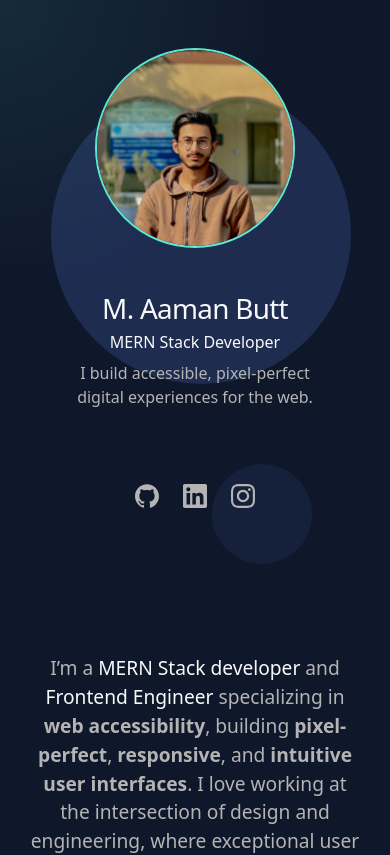
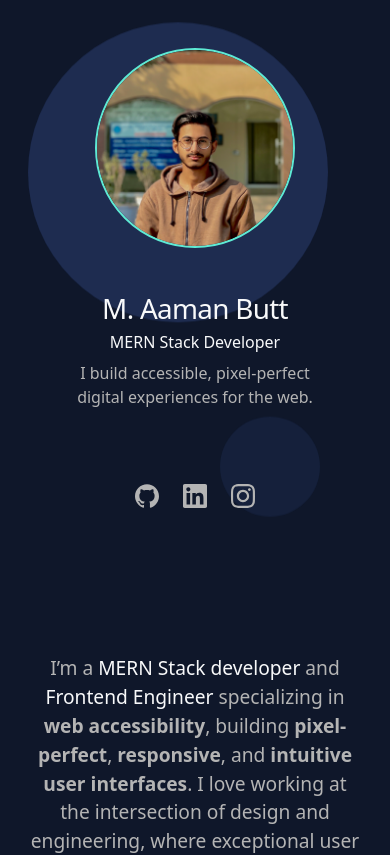
Before and after one commit to muhammadaamanbutt-commits/Portfolio, a React (Vite) app: page / in a window 390 px wide. Shown: the top 855 px of the page. Built offline with nearby package versions, Linux system fonts and the light colour scheme.

Commit message:
feat: enhance mouse spotlight effect and add responsive design; refactor styles and remove unused components

```diff
--- a/src/App.jsx
+++ b/src/App.jsx
@@ -8,8 +8,6 @@ import 'bootstrap/dist/css/bootstrap.min.css';
 import 'aos/dist/aos.css';
 import AOS from 'aos';
 AOS.init();
-
-
 
 
 const App = () => {
--- a/src/components/BackgroundEffects.jsx
+++ b/src/components/BackgroundEffects.jsx
@@ -4,6 +4,10 @@ import '../css/style.css';
 
 const BackgroundEffects = () => {
     useEffect(() => {
+        const isMobile = window.matchMedia('(max-width: 1024)').matches;
+
+        if (isMobile) return; // 👈 animation hi skip
+
         const handleMouseMove = (e) => {
             const x = (window.innerWidth / 2 - e.clientX) / 10;
             const y = (window.innerHeight / 2 - e.clientY) / 10;
@@ -12,10 +16,19 @@ const BackgroundEffects = () => {
             const card2 = document.getElementById('myCard2');
 
             if (card) {
-                card.style.transform = `translateX(${x}px) translateY(${y}px) rotateX(${-y * 0.05}deg) rotateY(${x * 0.05}deg)`;
+                card.style.transform = `
+        translate(${x}px, ${y}px)
+        rotateX(${-y * 0.05}deg)
+        rotateY(${x * 0.05}deg)
+      `;
             }
+
             if (card2) {
-                card2.style.transform = `translateX(${-x * 0.8}px) translateY(${-y * 0.8}px) rotateX(${y * 0.1}deg) rotateY(${-x * 0.1}deg)`;
+                card2.style.transform = `
+        translate(${-x * 0.8}px, ${-y * 0.8}px)
+        rotateX(${y * 0.1}deg)
+        rotateY(${-x * 0.1}deg)
+      `;
             }
         };
 
--- a/src/components/ExperienceCard.jsx
+++ b/src/components/ExperienceCard.jsx
@@ -1,12 +1,7 @@
 import React from 'react';
-import TechStack from './TechStack';
 import '../css/style.css';
 
-const resumeSkills = [
-    "HTML & CSS", "Bootstrap", "Tailwind", "JavaScript",
-    "TypeScript", "MongoDB", "Express.js", "React",
-    "React Native", "Next.js", "Node.js"
-];
+
 
 const ExperienceCard = ({ date, title, subtitle, description, skills }) => (
     <>
--- a/src/components/MouseSpotlight.jsx
+++ b/src/components/MouseSpotlight.jsx
@@ -12,19 +12,23 @@ const MouseSpotlight = () => {
         return () => window.removeEventListener('mousemove', handleMouseMove);
     }, []);
 
-    const spotlightStyle = {
-        position: 'fixed',
-        top: 0,
-        left: 0,
-        width: '100vw',
-        height: '100vh',
-        pointerEvents: 'none',
-        zIndex: 1,
-        background: `radial-gradient(100px at ${position.x}px ${position.y}px, #42b7a621, transparent 300%)`,
-        transition: 'background 0.3s ease',
-    };
+    // const spotlightStyle = {
+    //     position: 'fixed',
+    //     top: 0,
+    //     left: 0,
+    //     width: '100vw',
+    //     height: '100vh',
+    //     pointerEvents: 'none',
+    //     zIndex: 1,
+    //     background: `radial-gradient(500px at ${position.x}px ${position.y}px, rgba(29, 78, 216, 0.15), transparent 80%)`,
+    //     transition: 'background 0.3s ease',
+    // };
 
-    return <div style={spotlightStyle} />;
+    return <div className="spotlight"
+        style={{
+            '--x': `${position.x}px`,
+            '--y': `${position.y}px`,
+        }} />;
 };
 
 export default MouseSpotlight;
--- a/src/components/ProjectSection.jsx
+++ b/src/components/ProjectSection.jsx
@@ -5,7 +5,7 @@ import '../css/style.css';
 const ProjectSection = ({ title, projectsData }) => {
     return (
         <section id="projectsection" className="projectsdiv d-flex flex-column gap-5">
-            <h4 id='projectheading' className="headings mb-3 job-title">
+            <h4 data-aos="fade-left" data-aos-duration="500" id='projectheading' className="headings mb-3 job-title">
                 <span>{title}</span>
             </h4>
 
--- a/src/components/SkillChip.jsx
+++ /dev/null
@@ -1,12 +0,0 @@
-import React from 'react';
-import '../css/style.css';
-
-const SkillChip = ({ skill }) => {
-    return (
-        <span className="chip">
-            {skill}
-        </span>
-    );
-};
-
-export default SkillChip;
--- a/src/components/TechStack.jsx
+++ /dev/null
@@ -1,15 +0,0 @@
-import React from 'react';
-import SkillChip from './SkillChip';
-import '../css/style.css';
-
-const TechStack = ({ skills }) => {
-    return (
-        <div className="tech-stack">
-            {skills.map((skill, index) => (
-                <SkillChip key={index} skill={skill} />
-            ))}
-        </div>
-    );
-};
-
-export default TechStack;
--- a/src/css/style.css
+++ b/src/css/style.css
@@ -31,6 +31,23 @@ body {
     justify-content: center;
     padding-top: 0;
     margin: 0;
+}
+
+
+.spotlight {
+    position: fixed;
+    top: 0;
+    left: 0;
+    width: 100vw;
+    height: 100vh;
+    pointer-events: none;
+    z-index: 1;
+
+    background: radial-gradient(500px at var(--x) var(--y),
+            rgba(29, 78, 216, 0.15),
+            transparent 80%);
+
+    transition: background 0.3s ease;
 }
 
 /*LAYOUT CONTAINERS */
@@ -366,7 +383,7 @@ nav a.active::before {
 
 /*BACKGROUND DECORATION (Animated Circles) */
 
-#bgcircle,
+/* #bgcircle,
 #bgcircle2 {
     position: fixed;
     top: 0;
@@ -398,6 +415,36 @@ nav a.active::before {
     position: fixed;
     right: 30%;
     top: 65%;
+} */
+
+#bgcircle,
+#bgcircle2 {
+    position: fixed;
+    top: 0;
+    left: 0;
+    width: 100%;
+    height: 100%;
+    z-index: -1;
+    pointer-events: none;
+    overflow: hidden;
+}
+
+#myCard {
+    background: #1e2c50;
+    position: fixed;
+    top: 15vh;
+    right: 30vw;
+    padding: 150px;
+    border-radius: 50%;
+}
+
+#myCard2 {
+    background: #15203b;
+    position: fixed;
+    top: 65vh;
+    right: 30vw;
+    padding: 50px;
+    border-radius: 50%;
 }
 
 
@@ -405,6 +452,10 @@ nav a.active::before {
 /*RESPONSIVE MEDIA QUERIES */
 
 @media (max-width: 1024px) {
+
+    .spotlight {
+        display: none;
+    }
 
     .intro {
         flex-direction: column;
@@ -452,7 +503,38 @@ nav a.active::before {
         align-items: center;
     }
 
+    @keyframes floatY {
+        0% {
+            transform: translateY(0);
+        }
+
+        50% {
+            transform: translateY(-25px);
+        }
+
+        100% {
+            transform: translateY(0);
+        }
+    }
+
     #myCard {
+        position: fixed;
+        top: 5vh;
+        /* right: 35vw; */
+        /* margin: 0 auto; */
+
+        animation: floatY 2s ease-in-out infinite;
+        animation-delay: 1s;
+        /* animation: floatY 2s ease-in-out infinite; */
+    }
+
+    #myCard2 {
+        top: 50vh;
+        /* right: 30vw; */
+        animation: floatY 2s ease-in-out infinite;
+    }
+
+    /* #myCard {
         overflow-x: hidden !important;
         right: 35%;
         top: 10%;
@@ -462,7 +544,7 @@ nav a.active::before {
         overflow-x: hidden !important;
         right: 35%;
         top: 55%;
-    }
+    } */
 
     .aboutdiv {
         text-align: center;
@@ -473,8 +555,22 @@ nav a.active::before {
     }
 }
 
-@media (max-width: 450px) {
+@media (max-width: 500px) {
+
+
+
     #myCard {
+        position: fixed;
+        top: 5vh;
+        right: 16vw;
+    }
+
+    #myCard2 {
+        top: 50vh;
+        right: 18vw;
+    }
+
+    /* #myCard {
         overflow-x: hidden !important;
         right: 10%;
         top: 10%;
@@ -484,7 +580,7 @@ nav a.active::before {
         overflow-x: hidden !important;
         right: 20%;
         top: 55%;
-    }
+    } */
 }
 
 
```
